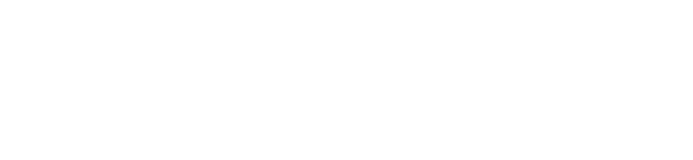
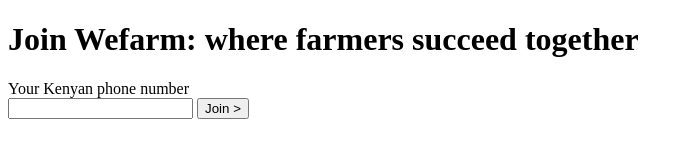
Before and after one commit to adedayojs/Wefarm, a plain HTML site: page index.html in a window 1280 px wide. Shown: the whole page, without its empty margins (0-693 px from the left). Drawn offline with Linux system fonts and the light colour scheme.

Commit message:
Style&File: Added assets and moved generic styles to general stylesheet

```diff
--- a/index.html
+++ b/index.html
@@ -0,0 +1,31 @@
+<!DOCTYPE html>
+<html lang="en">
+
+<head>
+    <meta charset="UTF-8">
+    <meta http-equiv="X-UA-Compatible" content="IE=edge">
+    <meta name="viewport" content="width=device-width, initial-scale=1.0">
+    <title>Join Wefarm: Where farmers succeed Together</title>
+    <link rel="stylesheet" href="style.css">
+</head>
+
+<body>
+    <main>
+        <div class="phone-section">
+            <h1 class="title">
+                Join Wefarm: where farmers succeed together
+            </h1>
+
+            <form class="phone-form form">
+                <label for="phonenumber"> Your Kenyan phone number </label>
+                <section>
+                    <input class="d-inline-block" id="phonenumber" type="number" required />
+                    <button class="d-inline-block">Join ></button>
+                </section>
+            </form>
+        </div>
+
+    </main>
+</body>
+
+</html>
--- a/style.css
+++ b/style.css
@@ -1,12 +1,18 @@
 .d-flex {
-  display: flex;
+  display: flex !important;
+}
+.d-inline-block {
+  display: inline-block !important;
 }
 d-grid {
-  display: grid;
+  display: grid !important;
 }
 content-center {
-  justify-content: center;
+  justify-content: center !important;
 }
 .item-center {
-  align-items: center;
+  align-items: center !important;
 }
+.form * {
+  display: block;
+}
```
